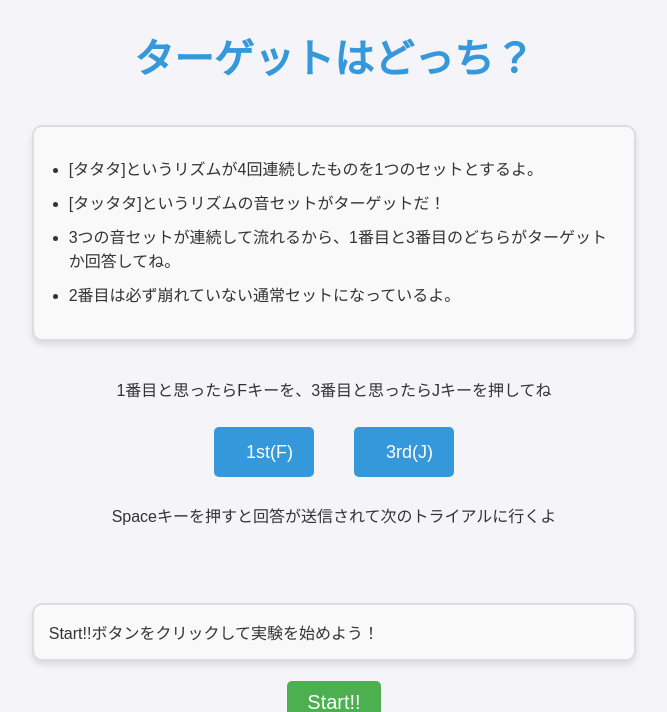
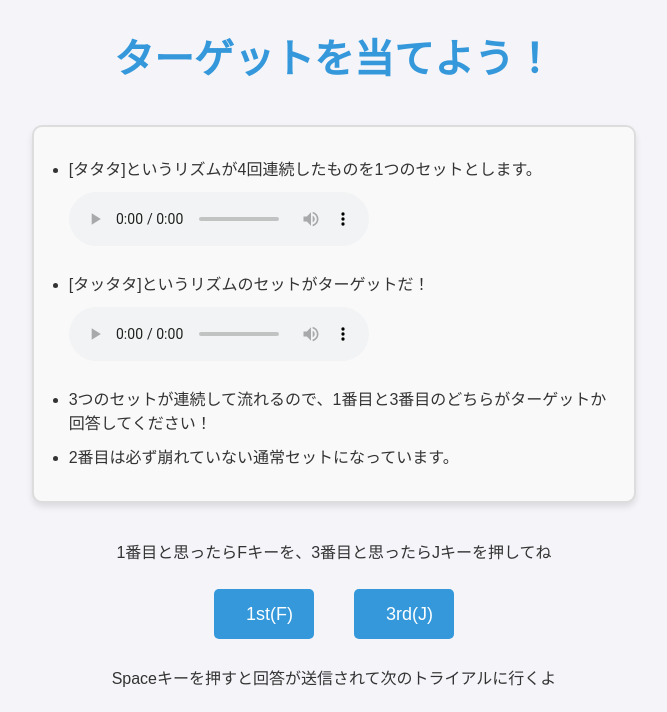
Before and after one commit to Takaya46/sound_exp_stream_segregation, a Flask app: template templates/experiment.html in a window 1280 px wide. Shown: the top 712 px of the page, without its empty margins (306-973 px from the left). Run offline with Flask 3, Linux system fonts and the light colour scheme; the template is opened without the code that fills it, so the values that code supplies are empty.

Commit message:
add sample audio

```diff
--- a/app.py
+++ b/app.py
@@ -33,6 +33,7 @@ def initialize_experiment(frequency_dir):
     session['double_flag'] = False
     session['reversals_double_flag'] = False
 
+# ステップサイズの決定をする関数
 def decide_step_size():
     step_size = session['step_size']
     offset_index = session['offset_index']
--- /dev/null
+++ b/data/Takaya_sample_250128/g_1octave/Takaya_sample_250128_g_1octave_results.csv
@@ -0,0 +1 @@
+Trial,CorrectResponse,Response,Correct,Offset,NextStepSize,Reversals,NextDirection,SameDirectionCount
--- /dev/null
+++ b/data/Takaya_sample_250128/g_base/Takaya_sample_250128_g_base_results.csv
@@ -0,0 +1 @@
+Trial,CorrectResponse,Response,Correct,Offset,NextStepSize,Reversals,NextDirection,SameDirectionCount
--- a/templates/experiment.html
+++ b/templates/experiment.html
@@ -52,7 +52,7 @@
     </style>
 </head>
 <body>
-    <h1>ターゲットはどっち？</h1>
+    <h1>ターゲットを当てよう！</h1>
 
     <!-- 音声要素 -->
     <audio id="tone1" preload="auto"></audio>
@@ -62,10 +62,28 @@
     <!-- 説明文1 -->
     <div id="instructionTop" class="instruction">
         <ul>
-            <li>[タタタ]というリズムが4回連続したものを1つのセットとするよ。</li>
-            <li>[タッタタ]というリズムの音セットがターゲットだ！</li>
-            <li>3つの音セットが連続して流れるから、1番目と3番目のどちらがターゲットか回答してね。</li>
-            <li>2番目は必ず崩れていない通常セットになっているよ。</li>
+            <li>
+                [タタタ]というリズムが4回連続したものを1つのセットとします。
+                <audio controls style="padding: 10px 0;">
+                    <source id="example_audio_source" src="{{ url_for('static', filename='stimuli/successive_0.52*4/' + session['frequency_dir'] + '/gallops_0.00ms.wav') }}" type="audio/mpeg">
+                    お使いのブラウザはオーディオ要素をサポートしていません。
+                    <br>
+                    <button type="button" onclick="document.getElementById('instruction_audio').play()">再生</button>
+                    <button type="button" onclick="document.getElementById('instruction_audio').pause()">停止</button>
+                </audio>
+            </li >
+            <li>
+                [タッタタ]というリズムのセットがターゲットだ！
+                <audio controls style="padding: 10px 0;">
+                    <source id="example_audio_source" src="{{ url_for('static', filename='stimuli/successive_0.52*4/' + session['frequency_dir'] + '/gallops_64.00ms.wav') }}" type="audio/mpeg">
+                    お使いのブラウザはオーディオ要素をサポートしていません。
+                    <br>
+                    <button type="button" onclick="document.getElementById('instruction_audio').play()">再生</button>
+                    <button type="button" onclick="document.getElementById('instruction_audio').pause()">停止</button>
+                </audio>
+            </li >
+            <li>3つのセットが連続して流れるので、1番目と3番目のどちらがターゲットか回答してください！</li>
+            <li>2番目は必ず崩れていない通常セットになっています。</li>
         </ul>
     </div>
 
```
Also changed, not shown: 1 other file.
